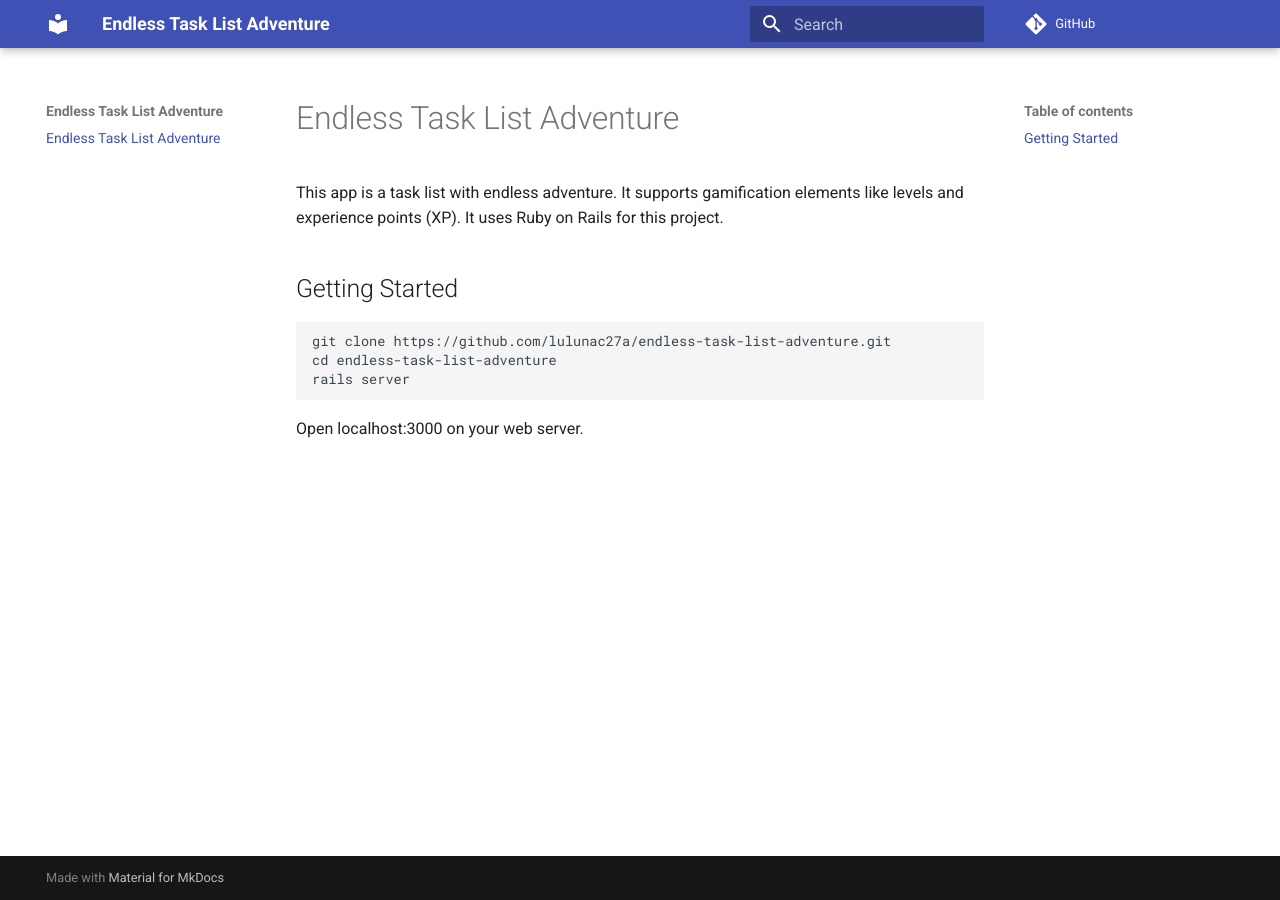
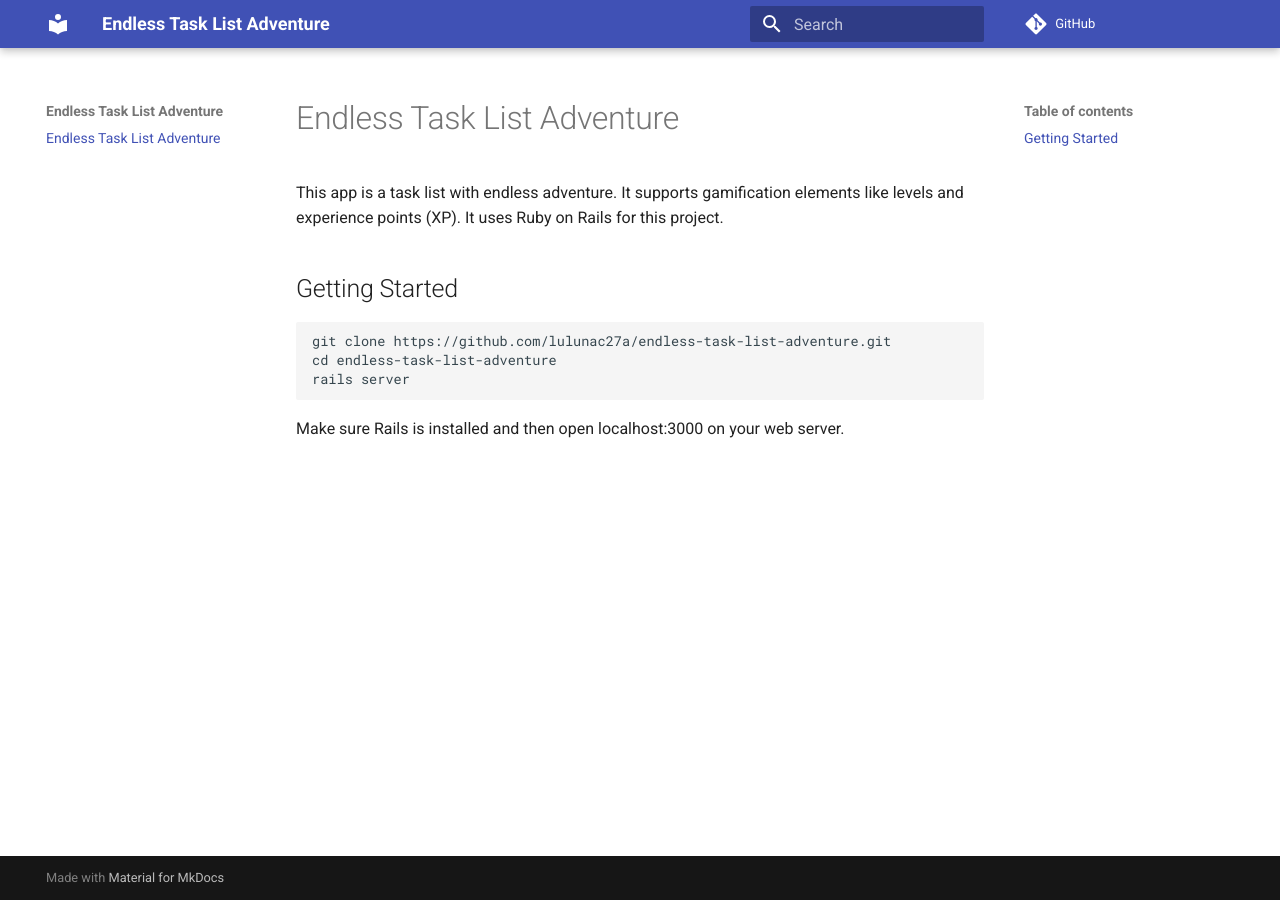
Before and after one commit to lulunac27a/endless-task-list-adventure, an MkDocs documentation site: the page built from docs/index.md, in a window 1280 px wide. Built offline with MkDocs 1.6.1 and Material for MkDocs 9.7.7, drawn with Linux system fonts in a browser that asks for light colours; comment, search, counter and statistics services are not loaded.

Commit message:
Update README to make sure Rails is installed

````diff
--- a/docs/index.md
+++ b/docs/index.md
@@ -10,4 +10,4 @@ cd endless-task-list-adventure
 rails server
 ```
 
-Open localhost:3000 on your web server.
+Make sure Rails is installed and then open localhost:3000 on your web server.
````
Also changed, not shown: README.md (+1 -1 lines).
